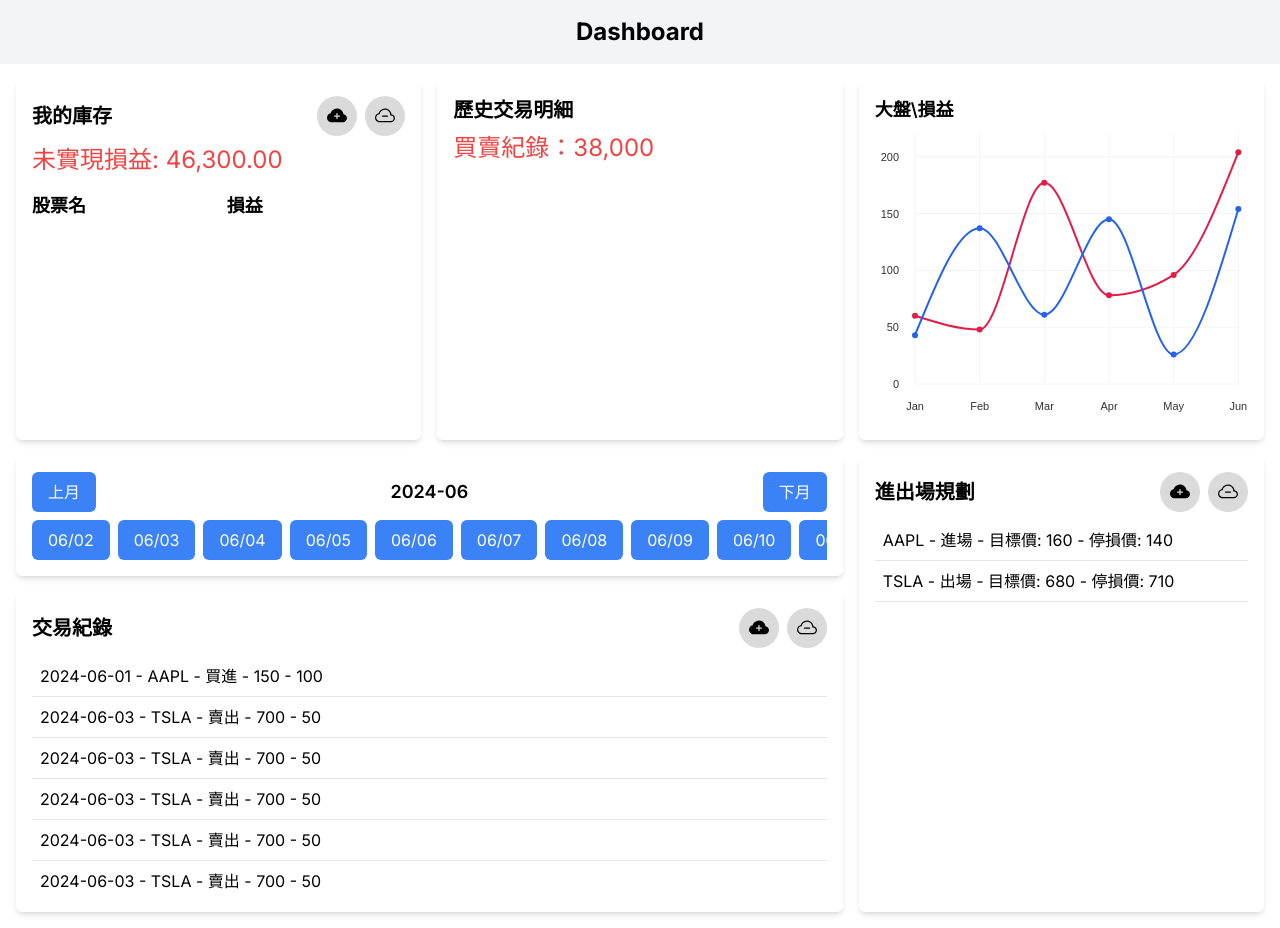
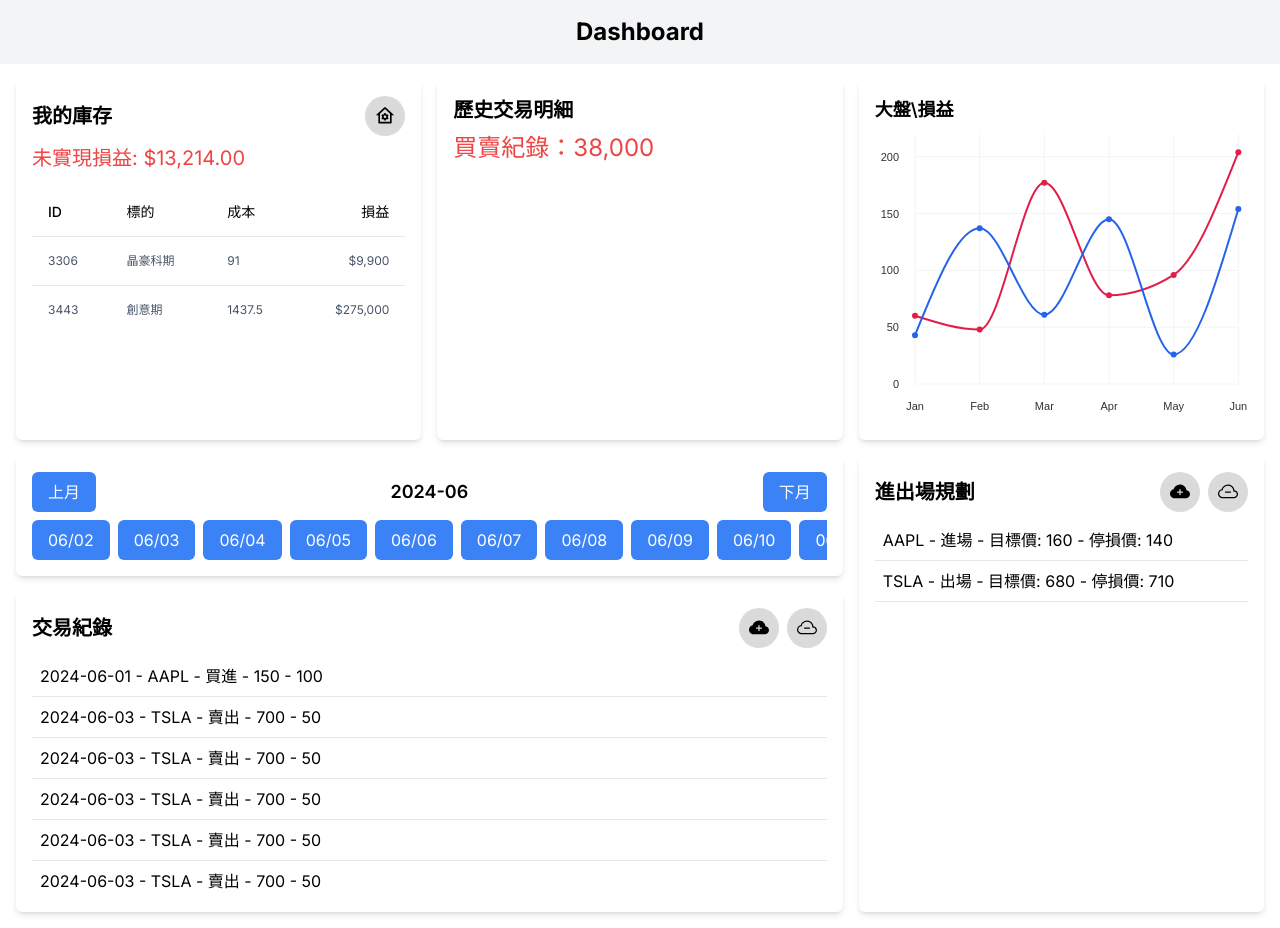
Before and after one commit to davelin18yufan/good-talk, a Next.js app: page /TradeRecord in a window 1280 px wide. Built offline with nearby package versions, Linux system fonts and the light colour scheme.

Commit message:
[feat] modify section layout and add table

```diff
--- a/app/(record)/SectionTitle.tsx
+++ b/app/(record)/SectionTitle.tsx
@@ -1,7 +1,23 @@
 import { useDock } from "@/components/Dock"
+import { IconType } from "react-icons"
 import { BsFillCloudPlusFill, BsCloudMinus } from "react-icons/bs"
 
-const icons = [
+// const icons = [
+//   {
+//     icon: BsFillCloudPlusFill,
+//     iconSize: "h-5 w-5",
+//     name: "cloudPlus",
+//   },
+//   {
+//     icon: BsCloudMinus,
+//     iconSize: "h-5 w-5",
+//     name: "cloudMinus",
+//   },
+// ]
+
+export default function SectionTitle({
+  title,
+  icons = [
     {
       icon: BsFillCloudPlusFill,
       iconSize: "h-5 w-5",
@@ -12,9 +28,15 @@ const icons = [
       iconSize: "h-5 w-5",
       name: "cloudMinus",
     },
-]
-
-export default function SectionTitle({ title }: { title: string }) {
+  ],
+}: {
+  title: string
+  icons?: {
+    icon: IconType
+    iconSize: string
+    name: string
+  }[]
+}) {
   return (
     <div className="flex justify-between items-center mb-2">
       <h2 className="text-xl font-bold">{title}</h2>
--- a/app/(record)/TradeRecord/page.tsx
+++ b/app/(record)/TradeRecord/page.tsx
@@ -1,11 +1,45 @@
 "use client"
+
 import DateFilter from "../DateFilter"
 import TradeLog from "../TradeLog"
 import TradePlan from "../TradePlan"
 import TradeSummary from "../TradeSummary"
 import HistoryTradeSummary from "../HistoryTradeSummary"
 import ProfitChart from "../ProfitChart"
-export default function Component() {
+
+// TODO: 架設資料庫
+// TODO: 建立Schema
+// TODO: 定義可能使用的CRUD
+  // 1. 庫存 2. 交易紀錄 3. 規劃 4. 標的如果不存在自動新增
+
+const dummyData = {
+  user_id : '123',
+  username: "Dave",
+  email: 'test@example.com',
+  asset: {
+    _id: '123',
+    totalCost: 200000,
+    totalMarketPrice: 213214,
+    position: [
+      {
+        asset_id: '3306',
+        asset_name: '晶豪科期',
+        quantity: 3000,
+        cost: 91,
+        current: 94.3
+      },
+      {
+        asset_id: '3443',
+        asset_name: '創意期',
+        quantity: 2000,
+        cost: 1437.5,
+        current: 1575
+      }
+    ]
+  }
+}
+
+export default function TradeRecord() {
   return (
     <div className="flex flex-col">
       <nav className="bg-gray-100 p-4">
@@ -16,7 +50,7 @@ export default function Component() {
 
       <main className="container mx-auto my-4 grid grid-cols-1  md:grid-cols-3 gap-4 px-2 md:px-4">
         {/* 庫存 */}
-        <TradeSummary />
+        <TradeSummary asset={dummyData.asset}/>
 
         {/* // TODO:暫定是歷史交易明細 */}
         <HistoryTradeSummary />
--- a/app/(record)/TradeSummary.tsx
+++ b/app/(record)/TradeSummary.tsx
@@ -1,21 +1,89 @@
+import { RiHomeGearLine } from "react-icons/ri"
 import SectionTitle from "./SectionTitle"
 
-const TradeSummary = () => {
+import {
+  Table,
+  TableBody,
+  TableCell,
+  TableHead,
+  TableHeader,
+  TableRow,
+} from "@/components/ui/table"
+
+const TradeSummary = async ({
+  asset,
+}: {
+  asset: {
+    _id: string
+    totalCost: number
+    totalMarketPrice: number
+    position: {
+      asset_id: string
+      asset_name: string
+      quantity: number
+      cost: number
+      current: number
+    }[]
+  }
+}) => {
+  const { totalCost, totalMarketPrice, position } = asset
+  const unrealizedProfit = (totalMarketPrice - totalCost).toLocaleString(
+    "en-US",
+    {
+      style: "currency",
+      currency: "USD",
+      minimumFractionDigits: 2,
+      maximumFractionDigits: 2,
+    }
+  )
 
   return (
     <div className="p-4 bg-white rounded-md shadow-md relative">
-      <SectionTitle title="我的庫存" />
-      <p className="text-2xl text-red-500 mb-4">未實現損益: 46,300.00</p>
-      <div className="grid grid-cols-2 gap-4">
-        <div>
-          <h3 className="text-lg font-semibold mb-2">股票名</h3>
-          {/* 庫存列表 */}
-        </div>
-        <div>
-          <h3 className="text-lg font-semibold mb-2">損益</h3>
-          {/* 損益列表 */}
-        </div>
-      </div>
+      <SectionTitle
+        title="我的庫存"
+        icons={[
+          {
+            icon: RiHomeGearLine,
+            iconSize: "h-5 w-5",
+            name: "gear",
+          },
+        ]}
+      />
+      <p className="text-xl text-red-500 mb-4">
+        未實現損益: {unrealizedProfit}
+      </p>
+
+      <Table>
+        <TableHeader>
+          <TableRow>
+            <TableHead className="">ID</TableHead>
+            <TableHead>標的</TableHead>
+            <TableHead>成本</TableHead>
+            <TableHead className="text-right">損益</TableHead>
+          </TableRow>
+        </TableHeader>
+        <TableBody>
+          {position.map((p) => {
+            const profit = ((p.current - p.cost) * p.quantity).toLocaleString(
+              "en-US",
+              {
+                style: "currency",
+                currency: "USD",
+                minimumFractionDigits: 0,
+                maximumFractionDigits: 0,
+              }
+            )
+            return (
+              <TableRow className="text-xs text-slate-600" key={p.asset_id}>
+                <TableCell>{p.asset_id}</TableCell>
+                <TableCell>{p.asset_name}</TableCell>
+                <TableCell>{p.cost}</TableCell>
+                <TableCell className="text-right">{profit}</TableCell>
+              </TableRow>
+            )
+          })}
+        </TableBody>
+      </Table>
     </div>
   )
 }
--- a/components/ui/button.tsx
+++ /dev/null
@@ -1,56 +0,0 @@
-import * as React from "react"
-import { Slot } from "@radix-ui/react-slot"
-import { cva, type VariantProps } from "class-variance-authority"
-
-import { cn } from "@/lib/utils"
-
-const buttonVariants = cva(
-  "inline-flex items-center justify-center whitespace-nowrap rounded-md text-sm font-medium ring-offset-background transition-colors focus-visible:outline-none focus-visible:ring-2 focus-visible:ring-ring focus-visible:ring-offset-2 disabled:pointer-events-none disabled:opacity-50",
-  {
-    variants: {
-      variant: {
-        default: "bg-primary text-primary-foreground hover:bg-primary/90",
-        destructive:
-          "bg-destructive text-destructive-foreground hover:bg-destructive/90",
-        outline:
-          "border border-input bg-background hover:bg-accent hover:text-accent-foreground",
-        secondary:
-          "bg-secondary text-secondary-foreground hover:bg-secondary/80",
-        ghost: "hover:bg-accent hover:text-accent-foreground",
-        link: "text-primary underline-offset-4 hover:underline",
-      },
-      size: {
-        default: "h-10 px-4 py-2",
-        sm: "h-9 rounded-md px-3",
-        lg: "h-11 rounded-md px-8",
-        icon: "h-10 w-10",
-      },
-    },
-    defaultVariants: {
-      variant: "default",
-      size: "default",
-    },
-  }
-)
-
-export interface ButtonProps
-  extends React.ButtonHTMLAttributes<HTMLButtonElement>,
-    VariantProps<typeof buttonVariants> {
-  asChild?: boolean
-}
-
-const Button = React.forwardRef<HTMLButtonElement, ButtonProps>(
-  ({ className, variant, size, asChild = false, ...props }, ref) => {
-    const Comp = asChild ? Slot : "button"
-    return (
-      <Comp
-        className={cn(buttonVariants({ variant, size, className }))}
-        ref={ref}
-        {...props}
-      />
-    )
-  }
-)
-Button.displayName = "Button"
-
-export { Button, buttonVariants }
--- /dev/null
+++ b/components/ui/table.tsx
@@ -0,0 +1,117 @@
+import * as React from "react"
+
+import { cn } from "@/lib/utils"
+
+const Table = React.forwardRef<
+  HTMLTableElement,
+  React.HTMLAttributes<HTMLTableElement>
+>(({ className, ...props }, ref) => (
+  <div className="relative w-full overflow-auto">
+    <table
+      ref={ref}
+      className={cn("w-full caption-bottom text-sm", className)}
+      {...props}
+    />
+  </div>
+))
+Table.displayName = "Table"
+
+const TableHeader = React.forwardRef<
+  HTMLTableSectionElement,
+  React.HTMLAttributes<HTMLTableSectionElement>
+>(({ className, ...props }, ref) => (
+  <thead ref={ref} className={cn("[&_tr]:border-b", className)} {...props} />
+))
+TableHeader.displayName = "TableHeader"
+
+const TableBody = React.forwardRef<
+  HTMLTableSectionElement,
+  React.HTMLAttributes<HTMLTableSectionElement>
+>(({ className, ...props }, ref) => (
+  <tbody
+    ref={ref}
+    className={cn("[&_tr:last-child]:border-0", className)}
+    {...props}
+  />
+))
+TableBody.displayName = "TableBody"
+
+const TableFooter = React.forwardRef<
+  HTMLTableSectionElement,
+  React.HTMLAttributes<HTMLTableSectionElement>
+>(({ className, ...props }, ref) => (
+  <tfoot
+    ref={ref}
+    className={cn(
+      "border-t bg-muted/50 font-medium [&>tr]:last:border-b-0",
+      className
+    )}
+    {...props}
+  />
+))
+TableFooter.displayName = "TableFooter"
+
+const TableRow = React.forwardRef<
+  HTMLTableRowElement,
+  React.HTMLAttributes<HTMLTableRowElement>
+>(({ className, ...props }, ref) => (
+  <tr
+    ref={ref}
+    className={cn(
+      "border-b transition-colors hover:bg-muted/50 data-[state=selected]:bg-muted",
+      className
+    )}
+    {...props}
+  />
+))
+TableRow.displayName = "TableRow"
+
+const TableHead = React.forwardRef<
+  HTMLTableCellElement,
+  React.ThHTMLAttributes<HTMLTableCellElement>
+>(({ className, ...props }, ref) => (
+  <th
+    ref={ref}
+    className={cn(
+      "h-12 px-4 text-left align-middle font-medium text-muted-foreground [&:has([role=checkbox])]:pr-0",
+      className
+    )}
+    {...props}
+  />
+))
+TableHead.displayName = "TableHead"
+
+const TableCell = React.forwardRef<
+  HTMLTableCellElement,
+  React.TdHTMLAttributes<HTMLTableCellElement>
+>(({ className, ...props }, ref) => (
+  <td
+    ref={ref}
+    className={cn("p-4 align-middle [&:has([role=checkbox])]:pr-0", className)}
+    {...props}
+  />
+))
+TableCell.displayName = "TableCell"
+
+const TableCaption = React.forwardRef<
+  HTMLTableCaptionElement,
+  React.HTMLAttributes<HTMLTableCaptionElement>
+>(({ className, ...props }, ref) => (
+  <caption
+    ref={ref}
+    className={cn("mt-4 text-sm text-muted-foreground", className)}
+    {...props}
+  />
+))
+TableCaption.displayName = "TableCaption"
+
+export {
+  Table,
+  TableHeader,
+  TableBody,
+  TableFooter,
+  TableHead,
+  TableRow,
+  TableCell,
+  TableCaption,
+}
```
Lines whose indentation alone changed are shown as unchanged.
